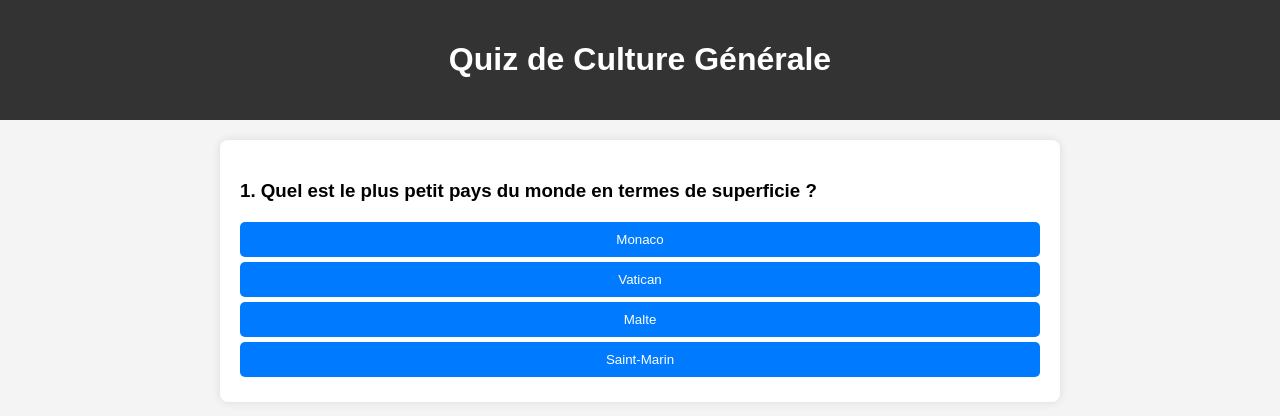
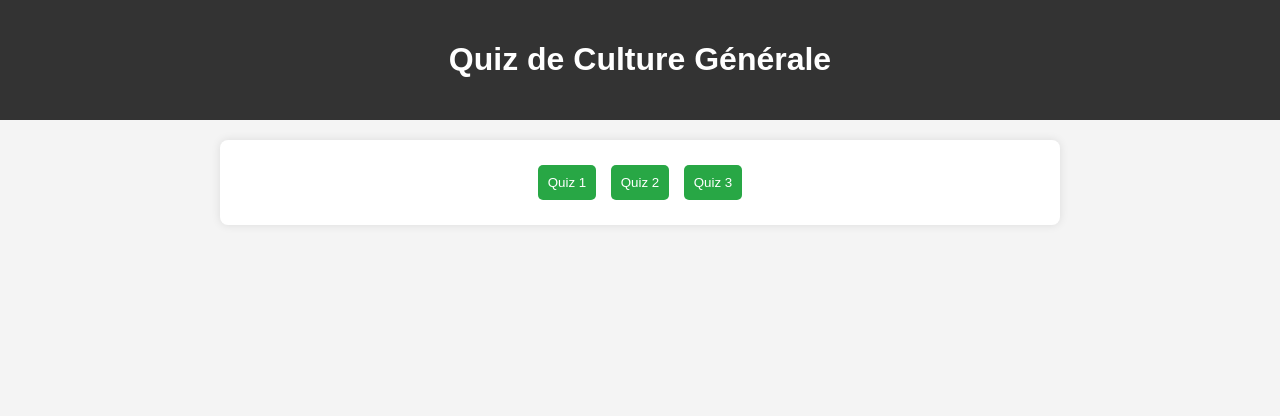
Before and after one commit to tripleRRR33/tred, a plain HTML site: page index.html in a window 1280 px wide. Drawn offline with Linux system fonts and the light colour scheme.

Commit message:
Update index.html

```diff
--- a/index.html
+++ b/index.html
@@ -50,6 +50,18 @@
             font-size: 1.2em;
             margin-top: 20px;
         }
+        .quiz-selector button {
+            margin: 5px;
+            padding: 10px;
+            background-color: #28a745;
+            color: white;
+            border: none;
+            border-radius: 5px;
+            cursor: pointer;
+        }
+        .quiz-selector button:hover {
+            background-color: #218838;
+        }
     </style>
 </head>
 <body>
@@ -57,15 +69,12 @@
         <h1>Quiz de Culture Générale</h1>
     </header>
     <div class="container">
-        <div id="quiz-1" class="quiz">
-            <!-- Les questions de quiz 1 seront ajoutées ici par JavaScript -->
+        <div class="quiz-selector">
+            <button onclick="startQuiz(quiz1Questions)">Quiz 1</button>
+            <button onclick="startQuiz(quiz2Questions)">Quiz 2</button>
+            <button onclick="startQuiz(quiz3Questions)">Quiz 3</button>
         </div>
-        <div id="quiz-2" class="quiz" style="display: none;">
-            <!-- Les questions de quiz 2 seront ajoutées ici par JavaScript -->
-        </div>
-        <div id="quiz-3" class="quiz" style="display: none;">
-            <!-- Les questions de quiz 3 seront ajoutées ici par JavaScript -->
-        </div>
+        <div id="quiz" class="quiz"></div>
         <div id="result" class="result" style="display: none;"></div>
     </div>
 
@@ -111,10 +120,18 @@
 
         let currentQuestion = 0;
         let score = 0;
-        let currentQuiz = quiz1Questions;
+        let currentQuiz = [];
+
+        function startQuiz(quiz) {
+            currentQuiz = quiz;
+            currentQuestion = 0;
+            score = 0;
+            document.getElementById("result").style.display = "none";
+            loadQuestion();
+        }
 
         function loadQuestion() {
-            const quizDiv = document.querySelector(".quiz:not([style*='display: none'])");
+            const quizDiv = document.getElementById("quiz");
             quizDiv.innerHTML = "";
 
             if (currentQuestion < currentQuiz.length) {
@@ -148,17 +165,13 @@
         }
 
         function showResult() {
-            const quizDiv = document.querySelector(".quiz:not([style*='display: none'])");
+            const quizDiv = document.getElementById("quiz");
             const resultDiv = document.getElementById("result");
 
             quizDiv.style.display = "none";
             resultDiv.style.display = "block";
             resultDiv.textContent = `Quiz terminé ! Vous avez obtenu ${score} / ${currentQuiz.length} bonnes réponses.`;
         }
-
-        document.addEventListener("DOMContentLoaded", () => {
-            loadQuestion();
-        });
     </script>
 </body>
 </html>
```
